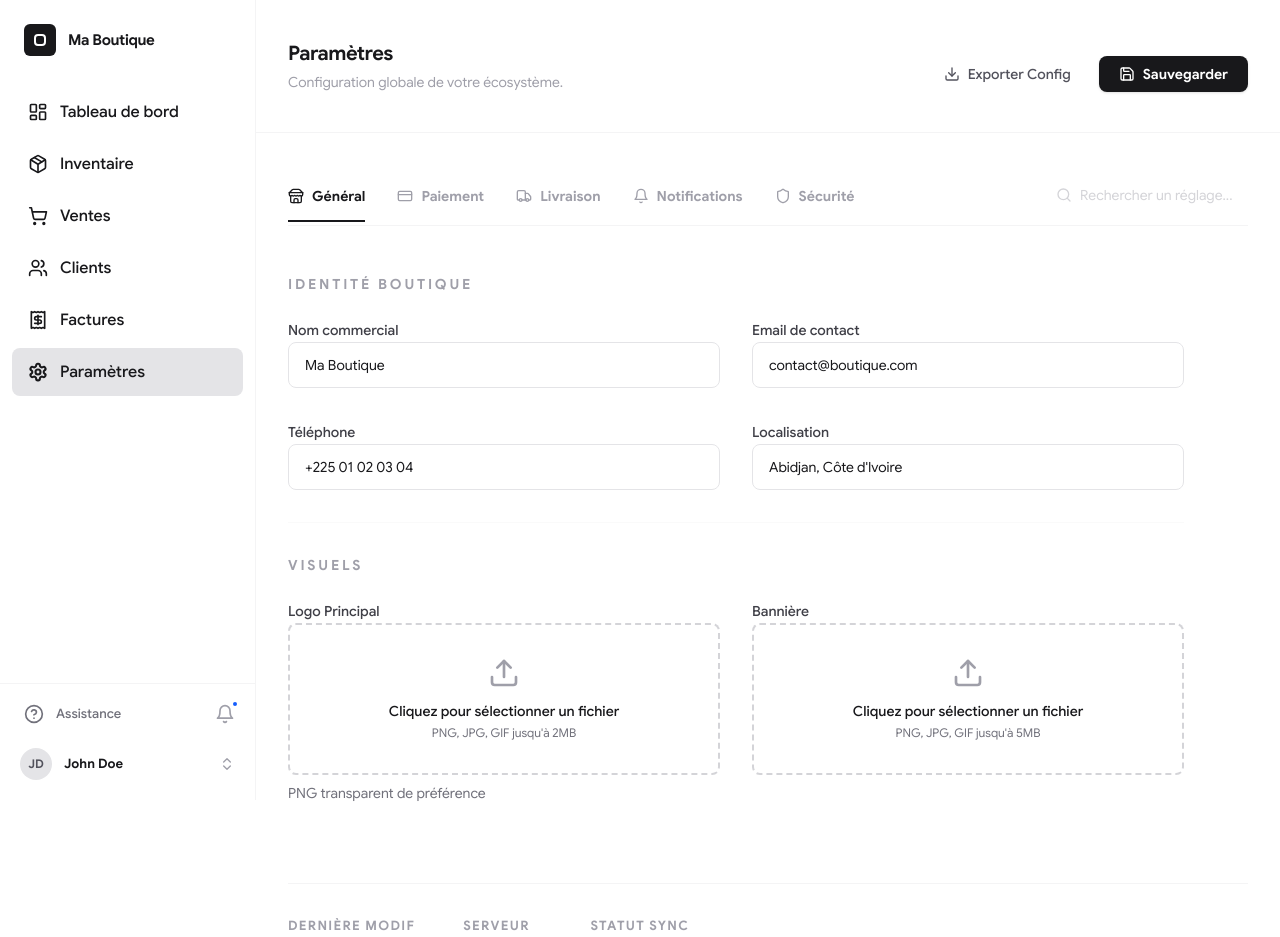
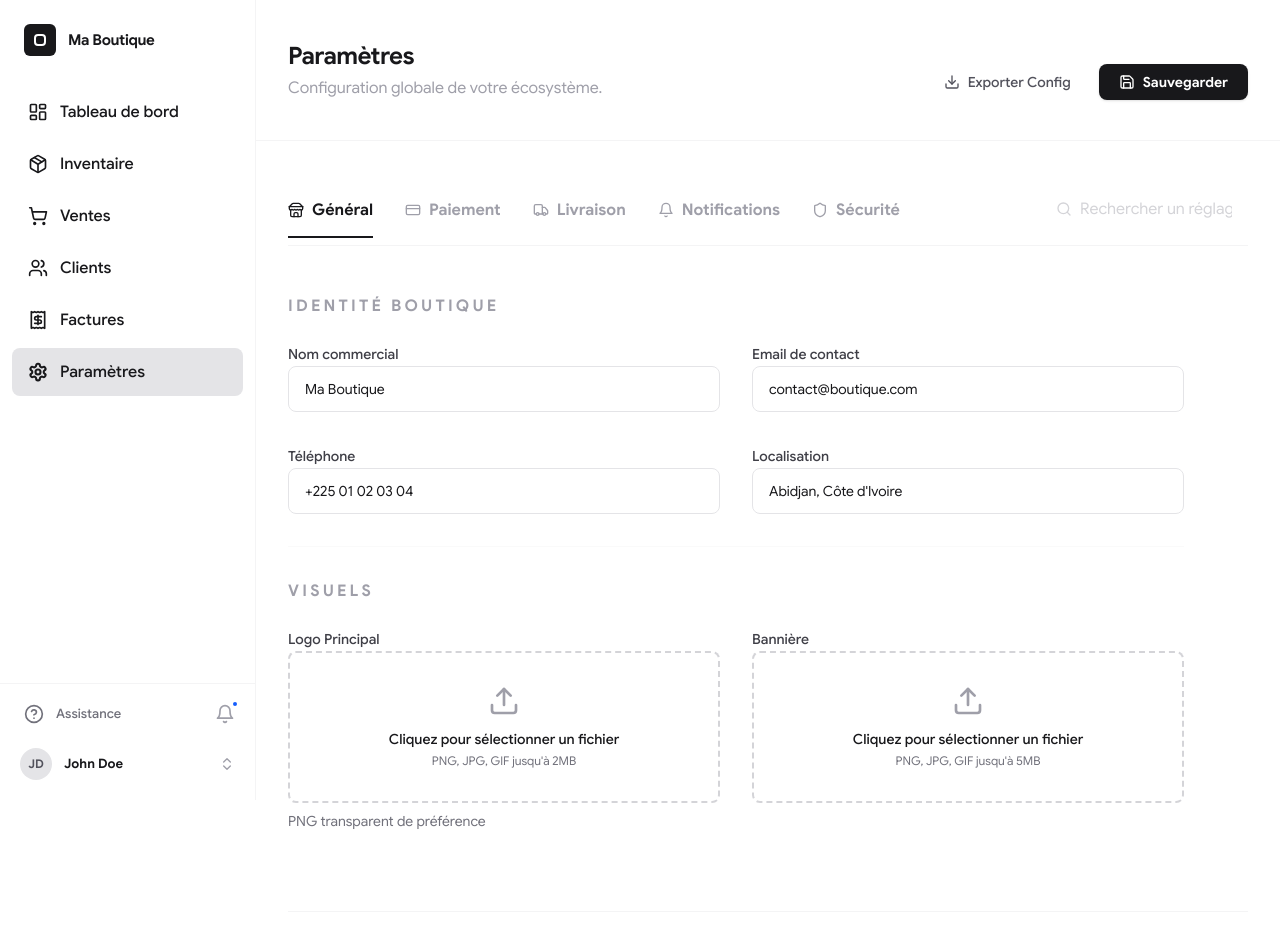
Before and after one commit to Salimkaneki/app.stockmasterr.com, a Next.js app: page /dashboard/settings in a window 1280 px wide. Shown: the top 937 px of the page. Built offline with nearby package versions, Linux system fonts and the light colour scheme.

Commit message:
ui: increase font sizes for admin tables and settings

```diff
--- a/app/(admin)/dashboard/settings/page.tsx
+++ b/app/(admin)/dashboard/settings/page.tsx
@@ -31,10 +31,10 @@ export default function SettingsPage() {
 
       {/* HEADER MINIMALISTE (Identique à Clients/Inventaire) */}
       <div className="border-b border-zinc-100 px-8 py-10">
-        <div className="max-w-350 mx-auto flex justify-between items-end">
+          <div className="max-w-350 mx-auto flex justify-between items-end">
           <div>
-            <h1 className="text-xl font-bold tracking-tight">Paramètres</h1>
-            <p className="text-zinc-400 text-sm mt-1 font-['Google_Sans']">Configuration globale de votre écosystème.</p>
+            <h1 className="text-2xl font-bold tracking-tight">Paramètres</h1>
+            <p className="text-zinc-400 text-base mt-1 font-['Google_Sans']">Configuration globale de votre écosystème.</p>
           </div>
           <div className="flex gap-3">
             <button className="flex items-center gap-2 px-4 py-2 text-sm font-medium text-zinc-600 hover:text-zinc-900 transition-colors font-['Google_Sans']">
@@ -58,7 +58,7 @@ export default function SettingsPage() {
               <button
                 key={tab.key}
                 onClick={() => setActiveTab(tab.key)}
-                className={`text-sm font-bold pb-4 -mb-4.25 transition-colors relative font-['Google_Sans'] flex items-center gap-2 ${
+                className={`text-base font-bold pb-4 -mb-4.25 transition-colors relative font-['Google_Sans'] flex items-center gap-2 ${
                   activeTab === tab.key ? "text-zinc-900" : "text-zinc-400 hover:text-zinc-600"
                 }`}
               >
@@ -74,7 +74,7 @@ export default function SettingsPage() {
             <input
               type="text"
               placeholder="Rechercher un réglage..."
-              className="pl-6 pr-4 py-1 text-sm outline-none bg-transparent placeholder:text-zinc-300 w-48 focus:w-64 transition-all font-['Google_Sans']"
+              className="pl-6 pr-4 py-2 text-base outline-none bg-transparent placeholder:text-zinc-300 w-48 focus:w-64 transition-all font-['Google_Sans']"
             />
           </div>
         </div>
@@ -86,7 +86,7 @@ export default function SettingsPage() {
             <>
               <section className="space-y-8">
                 <div>
-                  <h3 className="text-sm font-black uppercase tracking-[0.2em] text-zinc-400 mb-6">Identité Boutique</h3>
+                  <h3 className="text-base font-black uppercase tracking-[0.2em] text-zinc-400 mb-6">Identité Boutique</h3>
                   <div className="grid grid-cols-1 md:grid-cols-2 gap-8">
                     <Input label="Nom commercial" defaultValue="Ma Boutique" placeholder="Ex: Sync Studio" />
                     <Input label="Email de contact" type="email" defaultValue="contact@boutique.com" />
@@ -96,7 +96,7 @@ export default function SettingsPage() {
                 </div>
 
                 <div className="pt-8 border-t border-zinc-50">
-                  <h3 className="text-sm font-black uppercase tracking-[0.2em] text-zinc-400 mb-6">Visuels</h3>
+                  <h3 className="text-base font-black uppercase tracking-[0.2em] text-zinc-400 mb-6">Visuels</h3>
                   <div className="grid grid-cols-1 md:grid-cols-2 gap-8">
                     <FileInput label="Logo Principal" maxSize={2} helperText="PNG transparent de préférence" />
                     <FileInput label="Bannière" maxSize={5} />
@@ -109,7 +109,7 @@ export default function SettingsPage() {
           {activeTab === "Paiement" && (
             <section className="space-y-8">
               <div>
-                <h3 className="text-sm font-black uppercase tracking-[0.2em] text-zinc-400 mb-6">Configuration Financière</h3>
+                <h3 className="text-base font-black uppercase tracking-[0.2em] text-zinc-400 mb-6">Configuration Financière</h3>
                 <div className="grid grid-cols-1 md:grid-cols-2 gap-8">
                   <Select
                     label="Devise de référence"
@@ -126,7 +126,7 @@ export default function SettingsPage() {
               </div>
 
               <div className="pt-8 border-t border-zinc-50">
-                <h3 className="text-sm font-black uppercase tracking-[0.2em] text-zinc-400 mb-6">Méthodes de Paiement</h3>
+                <h3 className="text-base font-black uppercase tracking-[0.2em] text-zinc-400 mb-6">Méthodes de Paiement</h3>
                 <div className="space-y-4">
                   <Checkbox label="Activer Orange Money & Wave" defaultChecked />
                   <Checkbox label="Paiement par carte bancaire (Stripe)" />
@@ -138,7 +138,7 @@ export default function SettingsPage() {
 
           {activeTab === "Notifications" && (
             <section className="space-y-6">
-              <h3 className="text-sm font-black uppercase tracking-[0.2em] text-zinc-400 mb-6">Préférences d'alertes</h3>
+              <h3 className="text-base font-black uppercase tracking-[0.2em] text-zinc-400 mb-6">Préférences d'alertes</h3>
               {[
                 { title: "Commandes clients", desc: "Recevoir un mail pour chaque vente", active: true },
                 { title: "Stocks", desc: "Alerte automatique si rupture proche", active: true },
@@ -147,7 +147,7 @@ export default function SettingsPage() {
                 <div key={i} className="flex items-center justify-between p-5 rounded-2xl border border-zinc-100 bg-zinc-50/30">
                   <div>
                     <p className="font-bold text-zinc-900 font-['Google_Sans']">{item.title}</p>
-                    <p className="text-xs text-zinc-400 font-['Google_Sans']">{item.desc}</p>
+                    <p className="text-sm text-zinc-400 font-['Google_Sans']">{item.desc}</p>
                   </div>
                   <button className={`w-10 h-6 rounded-full relative p-1 transition-all ${item.active ? 'bg-zinc-900' : 'bg-zinc-200'}`}>
                     <div className={`w-4 h-4 bg-white rounded-full transition-all ${item.active ? 'translate-x-4' : 'translate-x-0'}`} />
@@ -162,16 +162,16 @@ export default function SettingsPage() {
         <div className="mt-20 pt-8 border-t border-zinc-100 flex justify-between items-center text-zinc-400">
             <div className="flex gap-12">
                 <div>
-                    <p className="text-[13px] font-bold uppercase tracking-widest mb-1 font-['Google_Sans']">Dernière Modif</p>
-                    <p className="text-zinc-900 text-2xl font-mono font-medium tracking-tighter">10.01.26</p>
+                  <p className="text-base font-bold uppercase tracking-widest mb-1 font-['Google_Sans']">Dernière Modif</p>
+                  <p className="text-zinc-900 text-2xl font-mono font-medium tracking-tighter">10.01.26</p>
                 </div>
                 <div>
-                    <p className="text-[13px] font-bold uppercase tracking-widest mb-1 font-['Google_Sans']">Serveur</p>
-                    <p className="text-zinc-900 text-2xl font-mono font-medium tracking-tighter italic">Stable</p>
+                  <p className="text-base font-bold uppercase tracking-widest mb-1 font-['Google_Sans']">Serveur</p>
+                  <p className="text-zinc-900 text-2xl font-mono font-medium tracking-tighter italic">Stable</p>
                 </div>
                 <div>
-                    <p className="text-[13px] font-bold uppercase tracking-widest mb-1 font-['Google_Sans']">Statut Sync</p>
-                    <p className="text-emerald-600 text-2xl font-mono font-bold tracking-tighter">100%</p>
+                  <p className="text-base font-bold uppercase tracking-widest mb-1 font-['Google_Sans']">Statut Sync</p>
+                  <p className="text-emerald-600 text-2xl font-mono font-bold tracking-tighter">100%</p>
                 </div>
             </div>
             <div className="text-xs font-['Google_Sans']">
```
